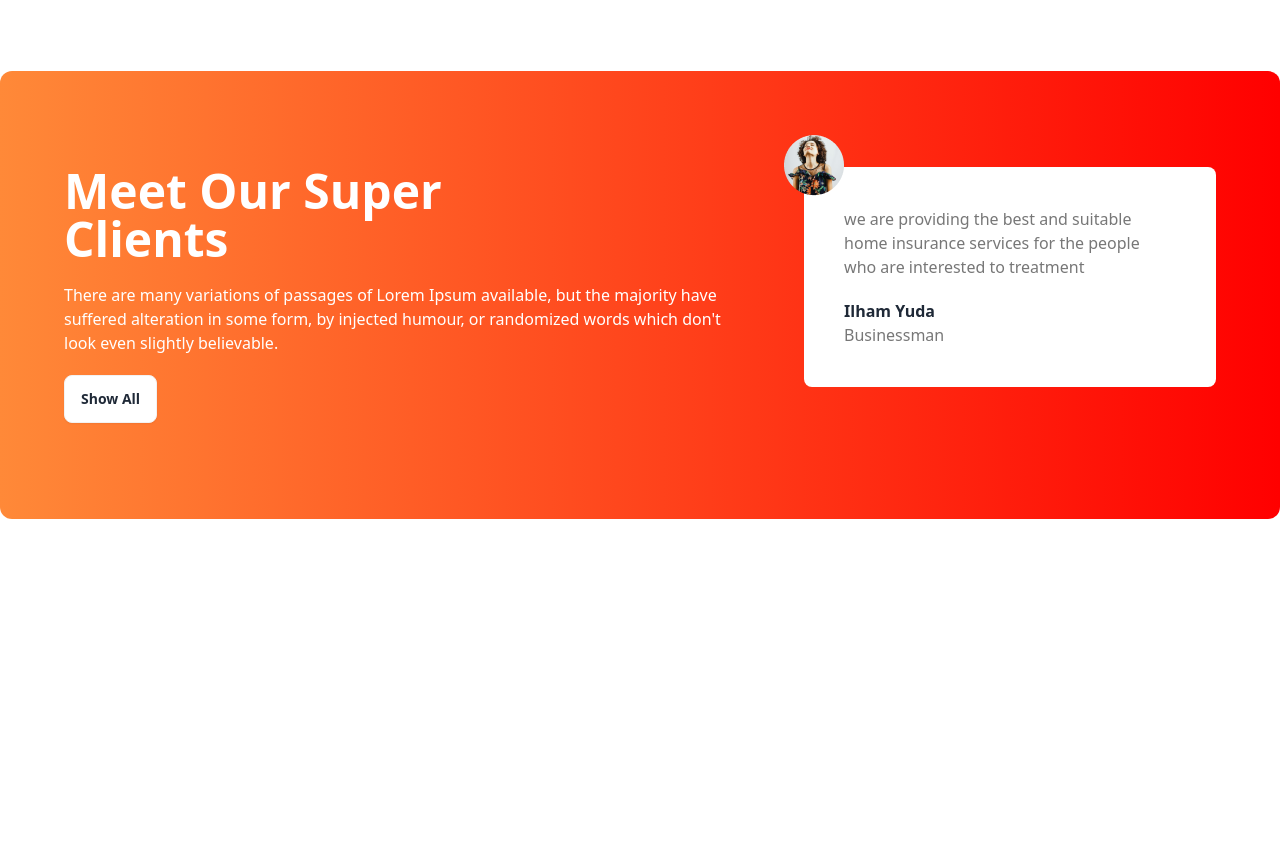
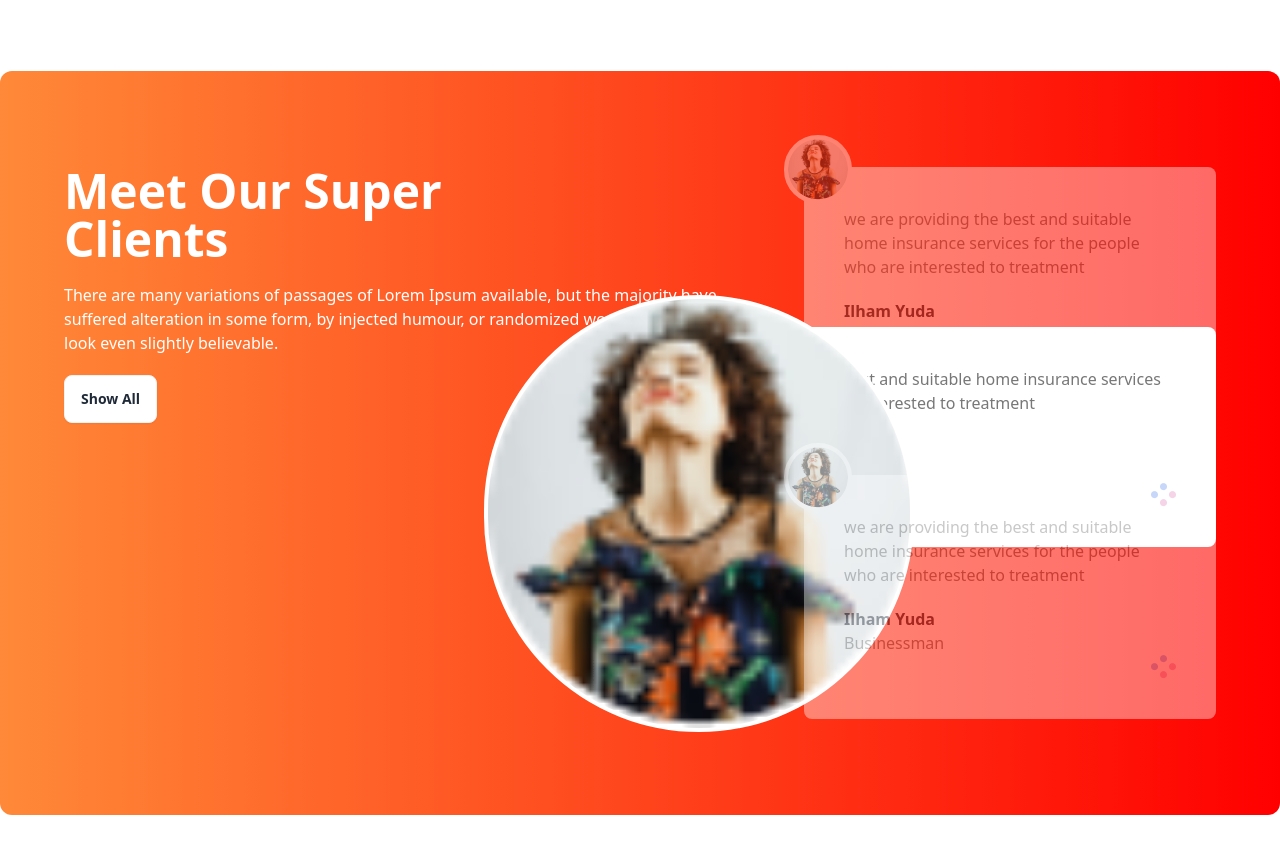
Before and after one commit to LubabaSultana25/Tea-House-with-daisy-Ui, a plain HTML site: page index.html in a window 1280 px wide. Shown: the part 1740-2593 px from the top of the page. Before the commit the page ends 2355 px from the top, so only its background shows below. Drawn offline with nearby package versions, Linux system fonts and the light colour scheme.

Commit message:
section adjustment

```diff
--- a/index.html
+++ b/index.html
@@ -164,7 +164,8 @@
 
         </section>
         <!-- super class section -->
-        <section class="my-24 flex flex-col lg:flex-row gap-12 rounded-xl bg-gradient-to-r from-[#FF8938] to-[#FF0000] px-16 py-24">
+        <section
+            class="my-24 flex flex-col lg:flex-row gap-12 rounded-xl bg-gradient-to-r from-[#FF8938] to-[#FF0000] px-16 py-24">
             <div class="text-white space-y-5">
                 <h2 class="text-5xl font-extrabold">
                     Meet Our Super <br> Clients
@@ -176,16 +177,52 @@
                     Show All
                 </button>
             </div>
-            <div class="">
-                <!-- review -->
-                <div class=" relative p-10 rounded-lg bg-white">
-                    <img class="absolute -top-8 -left-5" src=" images/client.png">
-                    <p class="text-[#777777]">we are providing the best and suitable home insurance services for the people who are interested
+            <!-- review container -->
+            <div class="relative">
+                <!-- next review -->
+                <div class="opacity-40 mb-16 relative p-10 rounded-lg bg-white">
+                    <img class="absolute -top-8 -left-5 border-4 border-white rounded-full bg-white"
+                        src=" images/client.png">
+                    <p class="text-[#777777]">we are providing the best and suitable home insurance services for the
+                        people who are interested
                         to treatment</p>
-                        <h4 class="font-bold mt-5">Ilham Yuda</h4>
-                        <p class="font-medium text-[#777777]">Businessman</p>
+                    <h4 class="font-bold mt-5">Ilham Yuda</h4>
+                    <p class="font-medium text-[#777777]">Businessman</p>
 
+                    <div class="flex justify-end">
+                        <img src="images/circles.png">
+                    </div>
                 </div>
+                <!-- present review -->
+                <div class="absolute top-40 -left-40 p-10 rounded-lg bg-white">
+                    <img class="absolute -top-8 -left-40 lg:w-[430px] border-4 border-white rounded-full bg-white"
+                        src=" images/client.png">
+                    <p class="text-[#777777]">we are providing the best and suitable home insurance services for the
+                        people who are interested
+                        to treatment</p>
+                    <h4 class="font-bold mt-5">Ilham Yuda</h4>
+                    <p class="font-medium text-[#777777]">Businessman</p>
+
+                    <div class="flex justify-end">
+                        <img src="images/circles.png">
+                    </div>
+                </div>
+
+                <!-- previous review -->
+                <div class=" opacity-40 relative p-10 rounded-lg bg-white">
+                    <img class="absolute -top-8 -left-5 border-4 border-white rounded-full bg-white"
+                        src=" images/client.png">
+                    <p class="text-[#777777]">we are providing the best and suitable home insurance services for the
+                        people who are interested
+                        to treatment</p>
+                    <h4 class="font-bold mt-5">Ilham Yuda</h4>
+                    <p class="font-medium text-[#777777]">Businessman</p>
+
+                    <div class="flex justify-end">
+                        <img src="images/circles.png">
+                    </div>
+                </div>
+
             </div>
         </section>
 
```
